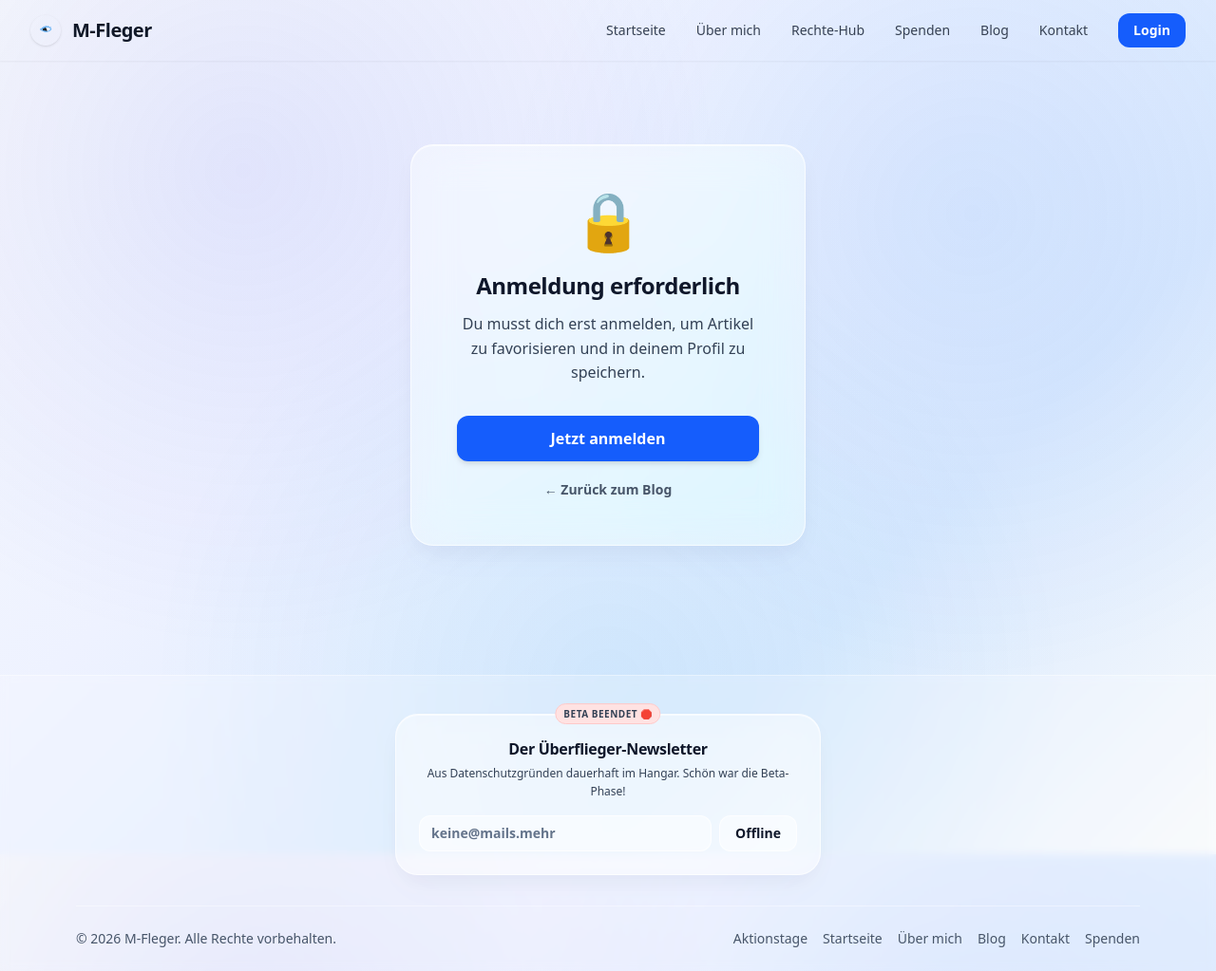
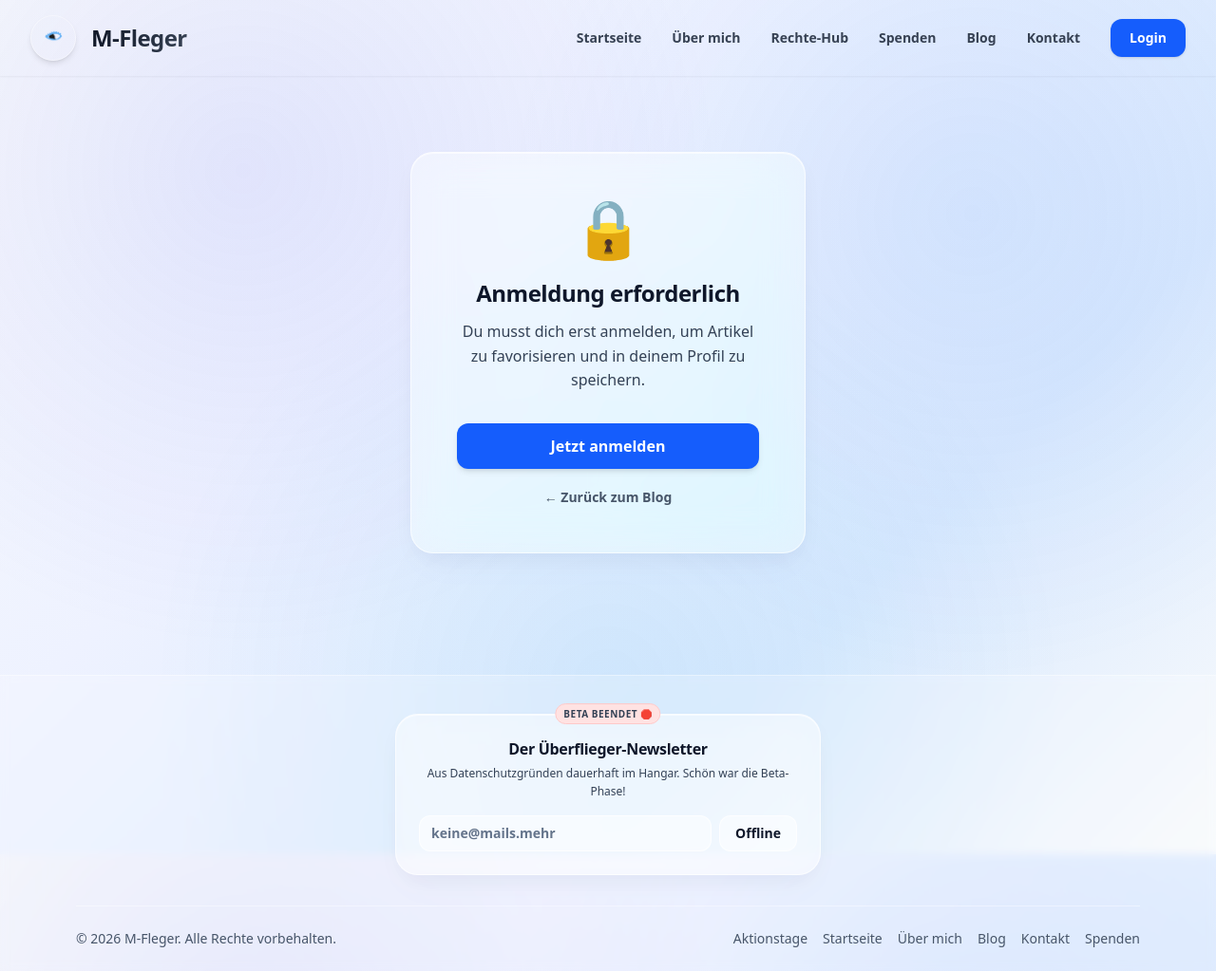
Before and after one commit to julian13053/julian13053.github.io, a Jekyll site: the page built from anmeldung-erforderlich.html, in a window 1280 px wide and 1023 px high. Shown: the whole window at 95% size. Built offline with Jekyll 4.4.1, drawn with Linux system fonts in a browser that asks for light colours; a script that is not in the unit is left out.

Commit message:
Update navigation.html

```diff
--- a/_includes/navigation.html
+++ b/_includes/navigation.html
@@ -1,27 +1,22 @@
-<!-- Haupt-Header-Leiste -->
-<div class="max-w-7xl mx-auto px-4 sm:px-6 lg:px-8 h-16 flex items-center justify-between">
+<div class="max-w-7xl mx-auto px-4 sm:px-6 lg:px-8 h-20 flex items-center justify-between">
 
-    <!-- Globales Auge-Logo & Markenname -->
     <div class="flex-shrink-0">
-        <a href="/" class="flex items-center gap-3 no-underline text-xl font-black tracking-tight text-gray-900">
-            <!-- Pfad zu deinem hochgeladenen Auge-Logo -->
-            <img src="/auge-logo.jpg" alt="Auge" class="h-8 w-8 object-cover rounded-full shadow-sm" onerror="this.style.display='none'">
-            <span>M-Fleger</span>
+        <a href="/" class="flex items-center gap-4 no-underline text-2xl font-black tracking-tight text-gray-900 group">
+            <img src="/auge-logo.jpg" alt="M-Fleger Logo" class="h-12 w-12 object-cover rounded-full shadow-md border border-white/40 transition-transform group-hover:scale-110">
+            <span class="bg-gradient-to-r from-gray-900 to-gray-700 bg-clip-text text-transparent">M-Fleger</span>
         </a>
     </div>
 
-    <!-- Desktop-Menü -->
     <div class="hidden md:flex items-center space-x-8">
-        <a href="/" class="text-sm font-medium text-gray-700 hover:text-blue-600 no-underline transition-colors">Startseite</a>
-        <a href="/ueber-mich.html" class="text-sm font-medium text-gray-700 hover:text-blue-600 no-underline transition-colors">Über mich</a>
-        <a href="/unsere-rechte.html" class="text-sm font-medium text-gray-700 hover:text-blue-600 no-underline transition-colors">Rechte-Hub</a>
-        <a href="/spenden.html" class="text-sm font-medium text-gray-700 hover:text-blue-600 no-underline transition-colors">Spenden</a>
-        <a href="/blog.html" class="text-sm font-medium text-gray-700 hover:text-blue-600 no-underline transition-colors">Blog</a>
-        <a href="/kontakt.html" class="text-sm font-medium text-gray-700 hover:text-blue-600 no-underline transition-colors">Kontakt</a>
-        <a href="/login.html" class="text-sm font-bold text-white bg-blue-600 px-4 py-2 rounded-xl hover:bg-blue-700 no-underline transition-all">Login</a>
+        <a href="/" class="text-sm font-semibold text-gray-700 hover:text-blue-600 no-underline transition-colors">Startseite</a>
+        <a href="/ueber-mich.html" class="text-sm font-semibold text-gray-700 hover:text-blue-600 no-underline transition-colors">Über mich</a>
+        <a href="/unsere-rechte.html" class="text-sm font-semibold text-gray-700 hover:text-blue-600 no-underline transition-colors">Rechte-Hub</a>
+        <a href="/spenden.html" class="text-sm font-semibold text-gray-700 hover:text-blue-600 no-underline transition-colors">Spenden</a>
+        <a href="/blog.html" class="text-sm font-semibold text-gray-700 hover:text-blue-600 no-underline transition-colors">Blog</a>
+        <a href="/kontakt.html" class="text-sm font-semibold text-gray-700 hover:text-blue-600 no-underline transition-colors">Kontakt</a>
+        <a href="/login.html" class="text-sm font-bold text-white bg-blue-600 px-5 py-2.5 rounded-xl hover:bg-blue-700 no-underline shadow-sm transition-all">Login</a>
     </div>
 
-    <!-- Mobil-Button -->
     <div class="flex md:hidden">
         <button id="mobile-menu-trigger" type="button" class="inline-flex items-center justify-center p-2 rounded-xl text-gray-700 hover:text-blue-600 focus:outline-none transition-all">
             <svg class="h-6 w-6" xmlns="http://www.w3.org/2000/svg" fill="none" viewBox="0 0 24 24" stroke="currentColor">
@@ -31,18 +26,16 @@
     </div>
 </div>
 
-<!-- Mobiles Overlay-Menü -->
-<div id="mobile-menu-container" class="md:hidden opacity-0 translate-y-[-10px] pointer-events-none fixed inset-x-4 top-16 z-50 transition-all duration-300 ease-out">
-    <div class="liquid-glass p-5 space-y-2 shadow-xl border border-white/40 bg-white/90 backdrop-blur-lg rounded-2xl">
+<div id="mobile-menu-container" class="md:hidden opacity-0 translate-y-[-10px] pointer-events-none fixed inset-x-4 top-20 z-50 transition-all duration-300 ease-out">
+    <div class="liquid-glass p-6 space-y-2 shadow-2xl border border-white/40 bg-white/95 backdrop-blur-xl rounded-2xl">
         <a href="/" class="block px-3 py-2.5 rounded-xl text-base font-semibold text-gray-950 hover:bg-white/40 no-underline transition-all">Startseite</a>
         <a href="/ueber-mich.html" class="block px-3 py-2.5 rounded-xl text-base font-semibold text-gray-950 hover:bg-white/40 no-underline transition-all">Über mich</a>
         <a href="/unsere-rechte.html" class="block px-3 py-2.5 rounded-xl text-base font-semibold text-gray-950 hover:bg-white/40 no-underline transition-all">Rechte-Hub</a>
         <a href="/spenden.html" class="block px-3 py-2.5 rounded-xl text-base font-semibold text-gray-950 hover:bg-white/40 no-underline transition-all">Spenden</a>
         <a href="/blog.html" class="block px-3 py-2.5 rounded-xl text-base font-semibold text-gray-950 hover:bg-white/40 no-underline transition-all">Blog</a>
-
         <div class="border-t border-black/5 my-2"></div>
         <a href="/kontakt.html" class="block px-3 py-2 rounded-xl text-sm font-medium text-gray-800 hover:bg-white/30 no-underline transition-all">✉️ Kontakt</a>
-        <a href="/login.html" class="block w-full text-center mt-2 px-4 py-2.5 rounded-xl text-base font-bold text-white bg-blue-600 hover:bg-blue-700 no-underline shadow-md transition-all">👤 Einloggen</a>
+        <a href="/login.html" class="block w-full text-center mt-3 px-4 py-3 rounded-xl text-base font-bold text-white bg-blue-600 hover:bg-blue-700 no-underline shadow-md transition-all">👤 Einloggen</a>
     </div>
 </div>
 
@@ -57,8 +50,12 @@
                     menu.classList.remove('opacity-0', 'translate-y-[-10px]', 'pointer-events-none');
                     menu.classList.add('opacity-100', 'translate-y-0');
                 } else {
+                    menu.classList.remove('opacity-100', 'translate-y-0');
                     menu.classList.add('opacity-0', 'translate-y-[-10px]', 'pointer-events-none');
                 }
+            });
+            document.addEventListener('click', function() {
+                menu.classList.add('opacity-0', 'translate-y-[-10px]', 'pointer-events-none');
             });
         }
     })();
```
